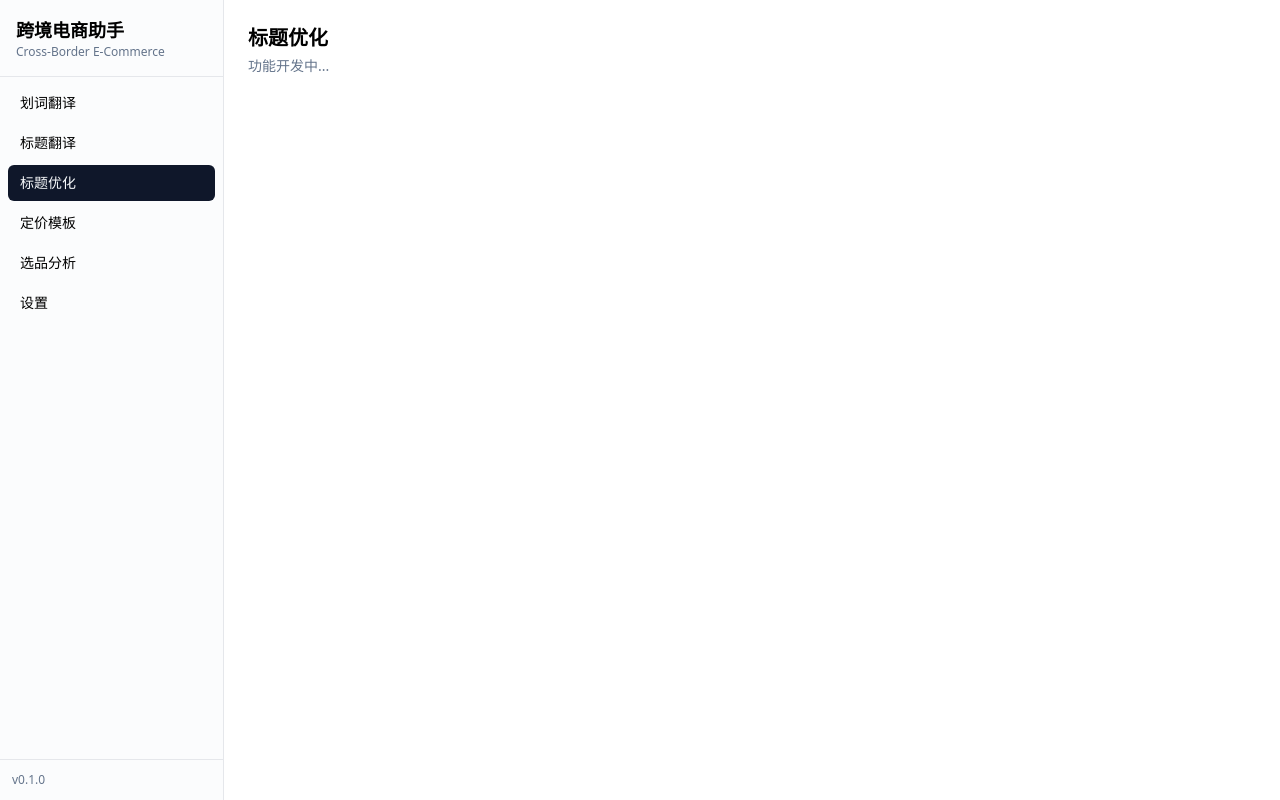
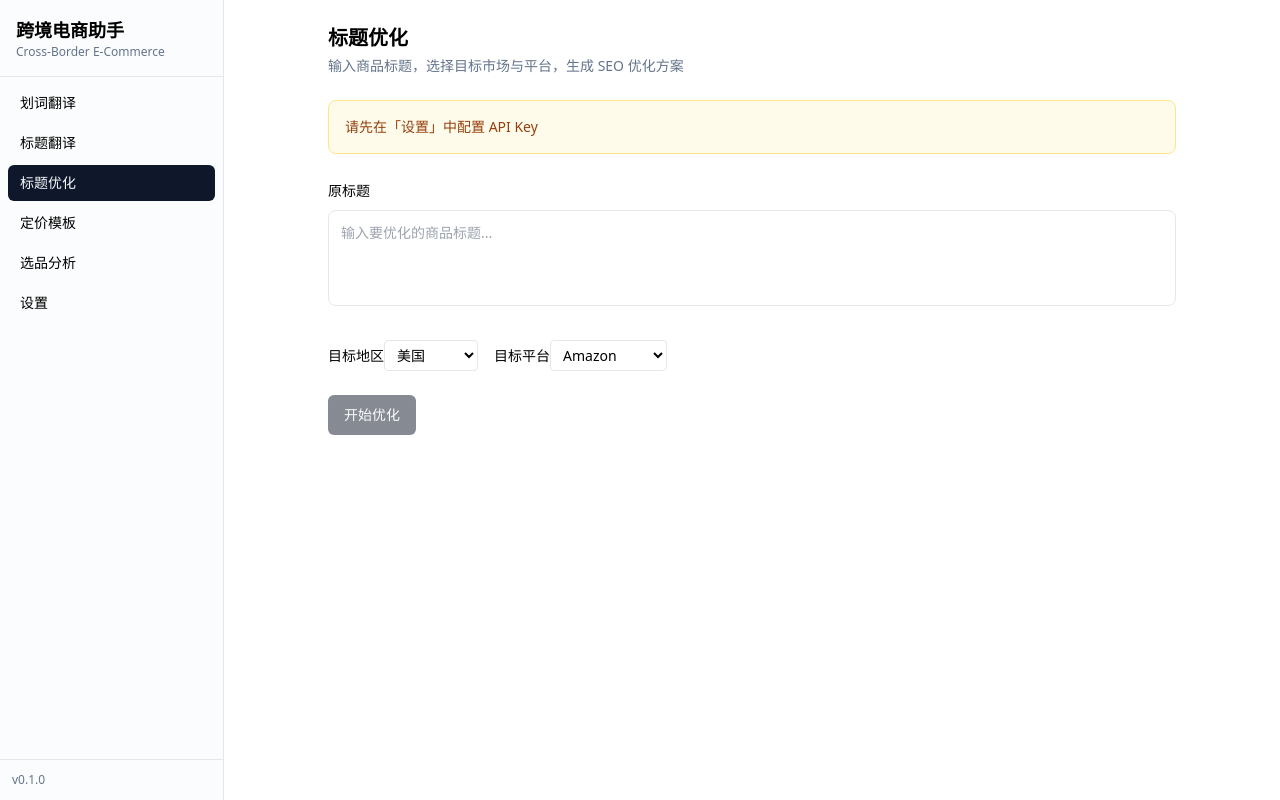
Before and after one commit to ZHamLiam/cc_ds_kj, a React (Vite) app: page / in a window 1280 px wide. Both pictures are taken after a click on the button "标题优化". Built offline with nearby package versions, Linux system fonts and the light colour scheme; the HTML template or start-up script is replaced by a standard one.

Commit message:
feat: add title optimization with SEO scoring and user style support

```diff
--- a/src/components/layout/AppLayout.tsx
+++ b/src/components/layout/AppLayout.tsx
@@ -2,6 +2,7 @@ import { Sidebar } from "./Sidebar";
 import { useAppStore } from "../../stores/app";
 import { TranslatePopupPage } from "../../features/translate-popup/TranslatePopupPage";
 import { TitleTranslatePage } from "../../features/title-translate/TitleTranslatePage";
+import { TitleOptimizePage } from "../../features/title-optimize/TitleOptimizePage";
 
 function PlaceholderPage({ title }: { title: string }) {
   return (
@@ -22,7 +23,7 @@ export function AppLayout() {
       case "title-translate":
         return <TitleTranslatePage />;
       case "title-optimize":
-        return <PlaceholderPage title="标题优化" />;
+        return <TitleOptimizePage />;
       case "pricing":
         return <PlaceholderPage title="定价模板" />;
       case "product-analysis":
--- /dev/null
+++ b/src/features/title-optimize/TitleOptimizePage.tsx
@@ -0,0 +1,119 @@
+import { useState, useCallback } from "react";
+import { Button } from "../../components/ui/button";
+import { useLLM } from "../../hooks/useLLM";
+import { buildTitleOptimizePrompt } from "../../services/prompts/title-optimize";
+import { OptimizeResultCard } from "./components/OptimizeResultCard";
+import { REGIONS, PLATFORMS } from "../../types";
+import { useTranslateStore } from "../../stores/translate";
+import { useTitleStore } from "../../stores/title";
+
+export function TitleOptimizePage() {
+  const { llmConfig } = useTranslateStore();
+  const { streamChat } = useLLM();
+  const { getStyleProfile } = useTitleStore();
+
+  const [originalTitle, setOriginalTitle] = useState("");
+  const [region, setRegion] = useState("us");
+  const [platform, setPlatform] = useState("Amazon");
+  const [results, setResults] = useState<any[]>([]);
+  const [isLoading, setIsLoading] = useState(false);
+  const [error, setError] = useState<string | null>(null);
+
+  const handleOptimize = useCallback(async () => {
+    if (!originalTitle.trim() || !llmConfig) return;
+    setIsLoading(true);
+    setError(null);
+
+    try {
+      const userStyle = getStyleProfile(region, platform);
+      const { system, user } = buildTitleOptimizePrompt(
+        originalTitle, region, platform, userStyle
+      );
+      let fullText = "";
+      for await (const chunk of streamChat(system, user, llmConfig)) {
+        if (chunk.content) fullText += chunk.content;
+      }
+      const jsonMatch = fullText.match(/\[[\s\S]*\]/);
+      if (jsonMatch) {
+        setResults(JSON.parse(jsonMatch[0]));
+      } else {
+        setResults([
+          { title: fullText, seoScore: 0, keywords: [], reason: "无法解析结构化结果" },
+        ]);
+      }
+    } catch (e: any) {
+      setError(e.message || "优化失败");
+    } finally {
+      setIsLoading(false);
+    }
+  }, [originalTitle, region, platform, llmConfig, streamChat, getStyleProfile]);
+
+  return (
+    <div className="p-6 max-w-4xl mx-auto space-y-6">
+      <div>
+        <h2 className="text-xl font-semibold">标题优化</h2>
+        <p className="text-sm text-muted-foreground mt-1">
+          输入商品标题，选择目标市场与平台，生成 SEO 优化方案
+        </p>
+      </div>
+
+      {!llmConfig && (
+        <div className="border border-amber-200 bg-amber-50 rounded-lg p-4 text-sm text-amber-800">
+          请先在「设置」中配置 API Key
+        </div>
+      )}
+
+      <div className="space-y-2">
+        <label className="text-sm font-medium">原标题</label>
+        <textarea
+          value={originalTitle}
+          onChange={(e) => setOriginalTitle(e.target.value)}
+          placeholder="输入要优化的商品标题..."
+          className="w-full h-24 p-3 border rounded-lg text-sm resize-none focus:outline-none focus:ring-2 focus:ring-primary/20 bg-background"
+        />
+      </div>
+
+      <div className="flex gap-4">
+        <div className="space-y-1">
+          <label className="text-sm font-medium">目标地区</label>
+          <select
+            value={region}
+            onChange={(e) => setRegion(e.target.value)}
+            className="text-sm border rounded px-2 py-1 bg-background"
+          >
+            {REGIONS.map((r) => (
+              <option key={r.code} value={r.code}>{r.name}</option>
+            ))}
+          </select>
+        </div>
+        <div className="space-y-1">
+          <label className="text-sm font-medium">目标平台</label>
+          <select
+            value={platform}
+            onChange={(e) => setPlatform(e.target.value)}
+            className="text-sm border rounded px-2 py-1 bg-background"
+          >
+            {PLATFORMS.map((p) => (
+              <option key={p} value={p}>{p}</option>
+            ))}
+          </select>
+        </div>
+      </div>
+
+      <Button onClick={handleOptimize} disabled={!originalTitle.trim() || !llmConfig || isLoading}>
+        {isLoading ? "优化中..." : "开始优化"}
+      </Button>
+
+      {error && <div className="text-sm text-destructive">{error}</div>}
+
+      {results.length > 0 && (
+        <div className="space-y-3">
+          <h3 className="font-medium">优化结果</h3>
+          {results.map((r, i) => (
+            <OptimizeResultCard key={i} result={r} index={i} />
+          ))}
+        </div>
+      )}
+    </div>
+  );
+}
--- /dev/null
+++ b/src/features/title-optimize/components/OptimizeResultCard.tsx
@@ -0,0 +1,52 @@
+import { Copy } from "lucide-react";
+import { Button } from "../../../components/ui/button";
+
+interface OptimizeResult {
+  title: string;
+  seoScore: number;
+  keywords: string[];
+  reason: string;
+}
+
+interface OptimizeResultCardProps {
+  result: OptimizeResult;
+  index: number;
+}
+
+export function OptimizeResultCard({ result, index }: OptimizeResultCardProps) {
+  return (
+    <div className="border rounded-lg p-4 space-y-3">
+      <div className="flex items-center justify-between">
+        <div className="flex items-center gap-2">
+          <span className="text-sm font-medium">方案 {index + 1}</span>
+          <span
+            className={`text-xs px-2 py-0.5 rounded-full ${
+              result.seoScore >= 7
+                ? "bg-green-100 text-green-700"
+                : "bg-amber-100 text-amber-700"
+            }`}
+          >
+            SEO {result.seoScore}/10
+          </span>
+        </div>
+        <Button
+          variant="ghost"
+          size="icon"
+          className="h-7 w-7"
+          onClick={() => navigator.clipboard.writeText(result.title)}
+        >
+          <Copy className="h-3.5 w-3.5" />
+        </Button>
+      </div>
+      <p className="text-sm font-medium">{result.title}</p>
+      <div className="flex gap-1 flex-wrap">
+        {result.keywords.map((kw) => (
+          <span key={kw} className="text-xs bg-muted px-1.5 py-0.5 rounded">
+            {kw}
+          </span>
+        ))}
+      </div>
+      <p className="text-xs text-muted-foreground">{result.reason}</p>
+    </div>
+  );
+}
--- /dev/null
+++ b/src/services/prompts/title-optimize.ts
@@ -0,0 +1,35 @@
+import type { UserStyleProfile } from "../../types";
+
+export function buildTitleOptimizePrompt(
+  originalTitle: string,
+  region: string,
+  platform: string,
+  userStyle?: UserStyleProfile
+): { system: string; user: string } {
+  let customRulesSection = "";
+  let examplesSection = "";
+
+  if (userStyle?.customRules) {
+    customRulesSection = `\n\n用户自定义规则：\n${userStyle.customRules}`;
+  }
+
+  if (userStyle?.goodExamples && userStyle.goodExamples.length > 0) {
+    examplesSection = `\n\n用户认为好的标题示例：\n${userStyle.goodExamples
+      .map((e, i) => `${i + 1}. ${e}`)
+      .join("\n")}`;
+  }
+
+  return {
+    system: `你是一个专业的跨境电商标题优化专家。针对${region}市场${platform}平台，优化用户提供的商品标题。
+
+优化要求：
+1. 生成3个优化方案，按SEO效果排序
+2. 每个方案标注SEO得分（1-10分）
+3. 考虑${region}地区用户的搜索习惯和偏好关键词
+4. 标题要包含核心关键词、属性词、场景词
+5. 符合${platform}平台的标题规范和长度限制
+6. 同一个词重复不超过2次
+7. 格式输出为 JSON 数组：[{"title": "...", "seoScore": 8, "keywords": ["..."], "reason": "优化理由"}]${customRulesSection}${examplesSection}`,
+    user: `请优化以下商品标题：\n${originalTitle}`,
+  };
+}
```
